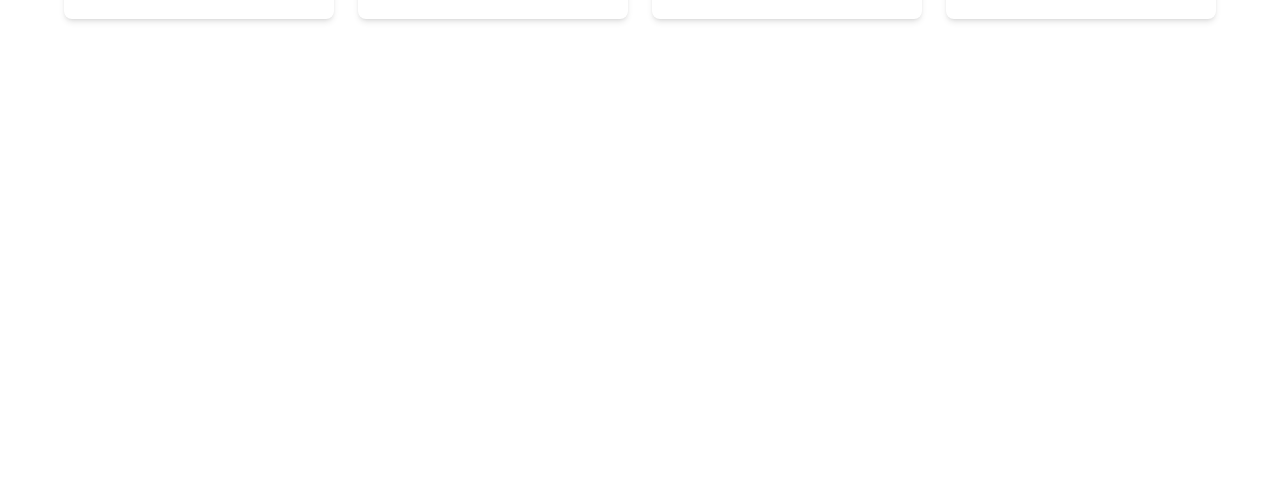
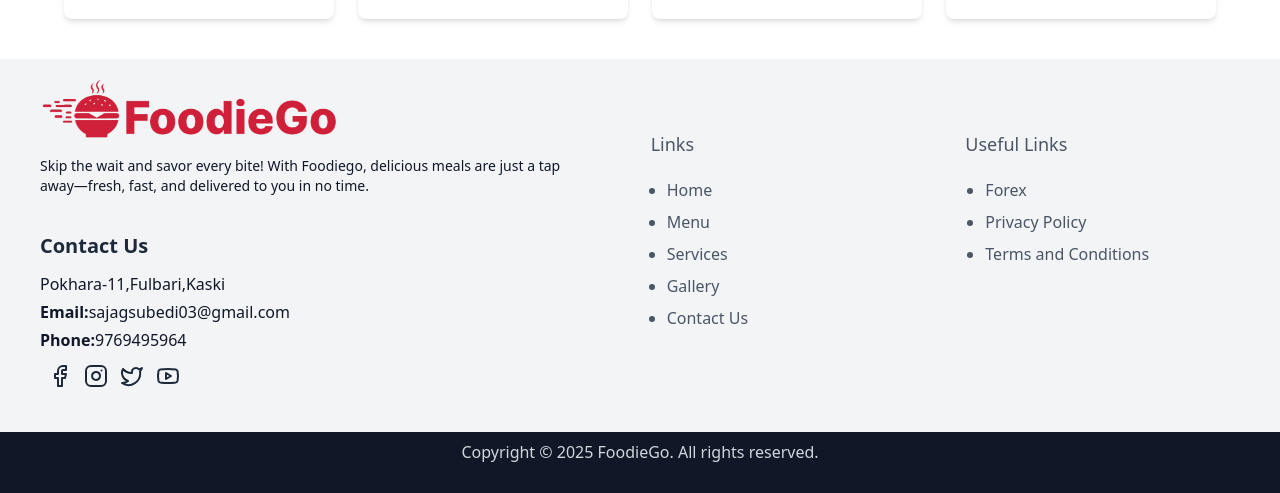
Before and after one commit to sajagsubedi/foodiego, a Next.js app: page / in a window 1280 px wide. Shown: the part 1869-2362 px from the top of the page. Before the commit the page ends 1928 px from the top, so only its background shows below. Built offline with nearby package versions, Linux system fonts and the light colour scheme.

Commit message:
ui:footer added

```diff
--- a/src/app/layout.tsx
+++ b/src/app/layout.tsx
@@ -4,6 +4,7 @@ import "./globals.css";
 import AuthProvider from "@/context/AuthProviders";
 import { ToastContainer } from "react-toastify";
 import Header from "@/components/Header";
+import Footer from "@/components/Footer";
 
 const geistSans = Geist({
   variable: "--font-geist-sans",
@@ -37,8 +38,9 @@ export default function RootLayout({
             autoClose={3000}
             style={{ width: "230px" }}
           />
-          <Header/>
+          <Header />
           {children}
+          <Footer />
         </body>
       </AuthProvider>
     </html>
--- /dev/null
+++ b/src/components/Footer.tsx
@@ -0,0 +1,115 @@
+import { Facebook, Instagram, Twitter, Youtube } from "lucide-react";
+import Image from "next/image";
+import Link from "next/link";
+
+export default function Footer() {
+  return (
+    <footer className="body-font bg-gray-100 min-h-80 flex flex-col justify-between">
+      <div className="flex flex-col items-center gap-5 md:flex-row">
+        <div className="px-10 py-3 flex items-start flex-col md:w-1/2 gap-5 ">
+          <div className="flex flex-col items-center">
+            <Link
+              className="flex title-font font-medium items-center md:justify-start w-full justify-center text-gray-900"
+              href="/"
+            >
+              <Image
+                src="/assets/logo.png"
+                className="w-80 md:w-[300px] shadow-3xl shadow-gray-100"
+                alt="logo"
+                width={100}
+                height={100}
+              />
+            </Link>
+            <p className="mt-2 text-sm text-gray-900 text-center md:text-left">
+              Skip the wait and savor every bite! With Foodiego, delicious meals
+              are just a tap away—fresh, fast, and delivered to you in no time.
+            </p>
+          </div>
+          <div className="flex flex-col w-full gap-1">
+            <h2 className="text-xl text-gray-800 mb-2 mt-4 font-bold">
+              Contact Us
+            </h2>
+            <p className="text-gray-900">Pokhara-11,Fulbari,Kaski</p>
+            <p className="text-gray-900">
+              <b>Email:</b>sajagsubedi03@gmail.com
+            </p>
+            <p className="text-gray-900">
+              <b>Phone:</b>9769495964
+            </p>
+            <div className="flex gap-3 m-2">
+              <a href="https://www.facebook.com/sajagsubedi3">
+                <Facebook className="text-2xl text-gray-800" />
+              </a>
+              <a href="https://www.instagram.com/sajagsubedi/">
+                <Instagram className="text-2xl text-gray-800" />
+              </a>
+              <a href="https://x.com/sajag_subedi">
+                <Twitter className="text-2xl text-gray-800" />
+              </a>
+              <a href="https://www.youtube.com/@sajagsubedi">
+                <Youtube className="text-2xl text-gray-800" />
+              </a>
+            </div>
+          </div>
+        </div>
+        <div className="md:w-1/2 flex flex-row">
+          <div className="flex-col w-1/2 flex gap-3">
+            <h3 className="font-medium text-lg text-gray-600">Links</h3>
+            <ul className="flex flex-col py-2 gap-2 px-4 items-start text-gray-600">
+              <li className="list-disc">
+                <Link href="/" className="hover:text-rose-500">
+                  Home
+                </Link>
+              </li>
+              <li className="list-disc">
+                <Link href="/menu" className="hover:text-rose-500">
+                  Menu
+                </Link>
+              </li>
+              <li className="list-disc">
+                <Link href="/services" className="hover:text-rose-500">
+                  Services
+                </Link>
+              </li>
+              <li className="list-disc">
+                <Link href="/gallery" className="hover:text-rose-500">
+                  Gallery
+                </Link>
+              </li>
+              <li className="list-disc">
+                <Link href="/contact" className="hover:text-rose-500">
+                  Contact Us
+                </Link>
+              </li>
+            </ul>
+          </div>
+          <div className="flex-col w-1/2 flex gap-3">
+            <h3 className="font-medium text-lg text-gray-600">Useful Links</h3>
+            <ul className="flex flex-col gap-2 items-start text-gray-600 py-2 px-5 ">
+              <li className="list-disc">
+                <Link href="/" className="hover:text-rose-500">
+                  Forex
+                </Link>
+              </li>
+              <li className="list-disc">
+                <Link href="/" className="hover:text-rose-500">
+                  Privacy Policy
+                </Link>
+              </li>
+              <li className="list-disc">
+                <Link href="/" className="hover:text-rose-500">
+                  Terms and Conditions
+                </Link>
+              </li>
+            </ul>
+          </div>
+        </div>
+      </div>
+      <div className="w-full bg-gray-900 h-16 text-wrap text-center px-5 py-2 mt-6">
+        <p className="text-gray-300">
+          Copyright &copy; 2025 FoodieGo. All rights reserved.
+        </p>
+      </div>
+    </footer>
+  );
+}
```
